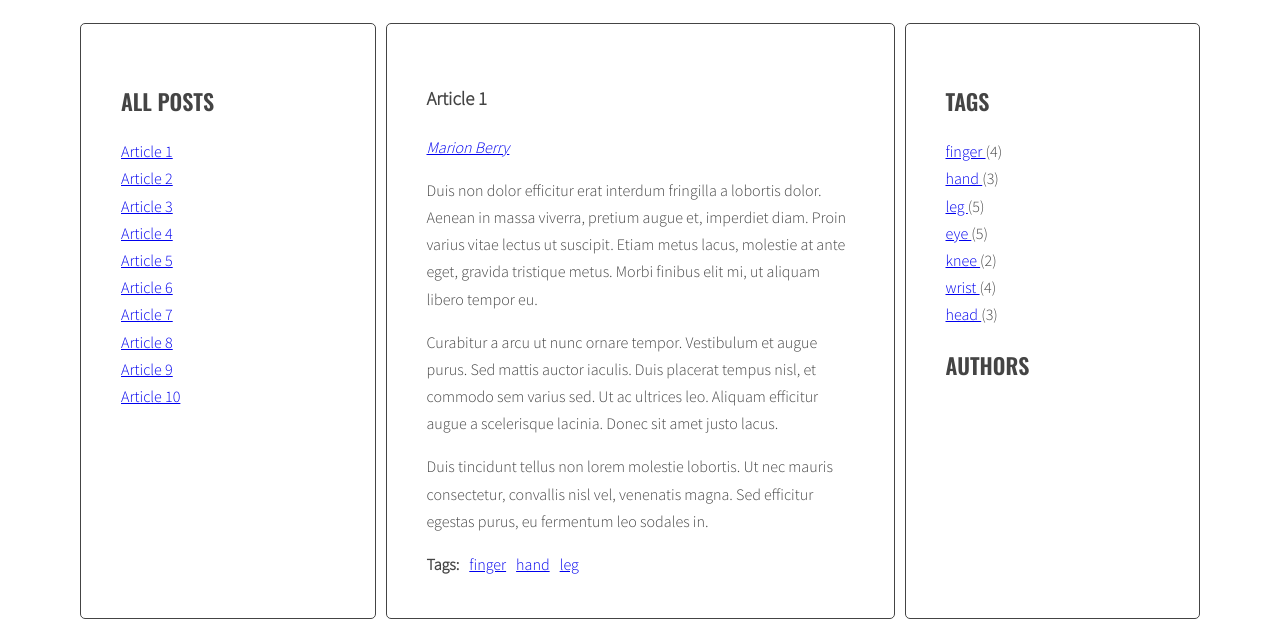
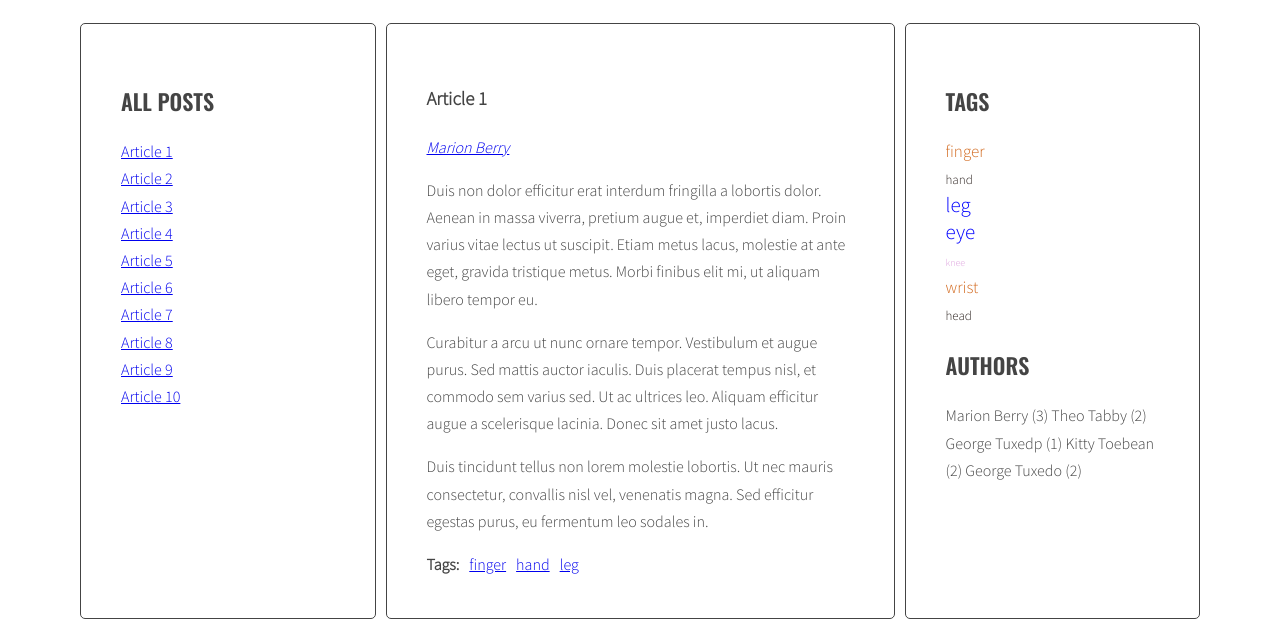
Before and after one commit to Orzechowa/javascript-blog, a website: page index.html in a window 1280 px wide. Shown: the part 220-847 px from the top of the page. Drawn offline with nearby package versions, Linux system fonts and the light colour scheme.

Commit message:
add authors

```diff
--- a/js/script.js
+++ b/js/script.js
@@ -35,18 +35,23 @@ const titleClickHandler = function(event){
   /* add class 'active' to the correct article */
 
   targetArticle.classList.add('active');
+
 };
-
-// Generate title links
 
 const optArticleSelector = '.post',
   optTitleSelector = '.post-title',
   optTitleListSelector = '.titles',
   optArticleTagsSelector = '.post-tags .list',
   optArticleAuthorsSelector = '.post-author',
-  optTagsListSelector = '.tags .list';
+  optTagsListSelector = '.tags.list',
+  optCloudClassCount = '5',
+  optCloudClassPrefix = 'tag-size-',
+  optAuthorsListSelector = '.authors.list';
+
+// Generate title links
 
 function generateTitleLinks(customSelector = ''){
+  console.log (generateTitleLinks);
 
   /* remove contents of titleList */
 
@@ -56,6 +61,7 @@ function generateTitleLinks(customSelector = ''){
   /* find all the articles and save them to variable:  articlesv */
 
   const articles = document.querySelectorAll(optArticleSelector + customSelector);
+  console.log(articles);
 
   let html = '';
 
@@ -79,18 +85,40 @@ function generateTitleLinks(customSelector = ''){
 
     html = html + linkHTML;
   }
+  titleList.innerHTML =html;
 
-  titleList.innerHTML =html;
+  const links = document.querySelectorAll('.titles a');
+
+  for(let link of links){
+    link.addEventListener('click', titleClickHandler);
+  }
 
 }
 
 generateTitleLinks();
 
-const links = document.querySelectorAll('.titles a');
 
-for(let link of links){
-  link.addEventListener('click', titleClickHandler);
+function calculateTagsParams(tags){
+  const params = {max: 0, min: 999999};
+  for(let tag in tags){
+    console.log(tag + 'is used' + tags[tag] + 'times');
+    params.max = Math.max(tags[tag], params.max);
+    params.min = Math.min(tags[tag], params.min);
+  }
+
+  return params;
 }
+
+function calculateTagClass(count, params){
+  const normalizedCount = count - params.min;
+  const normalizedMax = params.max - params.min;
+  const percentage = normalizedCount / normalizedMax;
+  const classNumber = Math.floor( percentage * (optCloudClassCount - 1) + 1 );
+  return optCloudClassPrefix + classNumber;
+}
+
+// Generate Tags
+
 
 function generateTags(){
   /* [NEW] create a new variable allTags with an emoty array */
@@ -130,7 +158,7 @@ function generateTags(){
       /* generate HTML of the link */
 
       const tagLinkHTML = '<li><a href="#tag-' + tag + '"><span> ' + tag + '</span></a></li>';
-
+      console.log(tagLinkHTML);
       /* add generated code to html variable */
 
       html = html + tagLinkHTML;
@@ -151,27 +179,38 @@ function generateTags(){
 
   /* END LOOP: for every article: */
   }
-    /* [NEW] find list of tags in right column */
-    const tagList = document.querySelector('.tags');
+  /* [NEW] find list of tags in right column */
+  const tagList = document.querySelector('.tags');
 
-    /* [NEW] create variable for all links HTML code */
+  const tagsParams = calculateTagsParams(allTags);
+  console.log('tagsParams:', tagsParams);
+
+  /* [NEW] create variable for all links HTML code */
   let allTagsHTML = '';
 
   /* [NEW] START LOOP: for each tag in allTags: */
+
   for(let tag in allTags){
-  const tagLinkHTML = '<li><a href = "#tag- ' + tag + '"> ' + tag + ' </a>(' + allTags[tag] + ')</li>' ;
 
-  /* [NEW] generate code of a link and add it to allTagsHTML */
-  allTagsHTML += tagLinkHTML;
+    const tagLinkHTML = '<li><a class=" ' + calculateTagClass(allTags[tag],tagsParams) + '" href = "#tag- ' + tag + '"> ' + tag + ' </a></li>' ;
+
+    console.log('tagLinkHTML:', tagLinkHTML);
+
+    /* [NEW] generate code of a link and add it to allTagsHTML */
+
+    allTagsHTML += tagLinkHTML;
+
+    /* [NEW] END LOOP: for each tag in allTags: */
   }
-  /* [NEW] END LOOP: for each tag in allTags: */
 
   /*[NEW] add HTML from allTagsHTML to tagList */
+
   tagList.innerHTML = allTagsHTML;
-
 }
 
 generateTags();
+
+// Tag click handler
 
 function tagClickHandler(event){
   /* prevent default action for this event */
@@ -190,6 +229,7 @@ function tagClickHandler(event){
   /* make a new constant "tag" and extract tag from the "href" constant */
 
   const tag = href.replace('#tag-', '');
+  console.log(tag);
 
   /* find all tag links with class active */
 
@@ -200,12 +240,14 @@ function tagClickHandler(event){
   for(let tagLink of tagLinks){
 
     /* remove class active */
+
     tagLink.classList.remove('active');
+
   /* END LOOP: for each active tag link */
   }
   /* find all tag links with "href" attribute equal to the "href" constant */
 
-  const tagLinksHref =document.querySelectorAll('a[href="' + href + '"]');
+  const tagLinksHref = document.querySelectorAll('a[href="' + href + '"]');
 
   /* START LOOP: for each found tag link */
 
@@ -222,6 +264,7 @@ function tagClickHandler(event){
   /* execute function "generateTitleLinks" with article selector as argument */
 
   generateTitleLinks('[data-tags~="' + tag + '"]');
+  console.log(generateTitleLinks);
 }
 
 function addClickListenersToTags(){
@@ -243,7 +286,12 @@ function addClickListenersToTags(){
 }
 addClickListenersToTags();
 
+// Generate authors
+
 function generateAuthors(){
+  /* [NEW] create a new variable allAuthors with an empty array */
+
+  let allAuthors = {};
 
   /* find all articles */
 
@@ -275,6 +323,13 @@ function generateAuthors(){
 
     html = html + authorLinkHTML;
 
+    /* [NEW] check if this link is NOT already in allAuthors */
+    if(!allAuthors[articleAuthors]){
+      /* [NEW] add generated code to allAuthors array */
+      allAuthors[articleAuthors] = 1;
+    } else {
+      allAuthors[articleAuthors]++;
+    }
 
     /* insert HTML of all the links into the authors wrapper */
 
@@ -282,6 +337,21 @@ function generateAuthors(){
 
     /* END LOOP: for every article: */
   }
+  /* [NEW] find list of tags in right column */
+  const authorList = document.querySelector('.authors');
+
+  /* [NEW] create variable for all links HTML code */
+  let allAuthorsHTML = '';
+
+  /* [NEW] START LOOP: for each tag in allAuthors: */
+  for(let articleAuthor in allAuthors){
+  /* [NEW] generate code of a link and add it to allAuthorsHTML */
+    allAuthorsHTML += articleAuthor + ' (' + allAuthors[articleAuthor] + ') ';
+
+  /* [NEW] END LOOP: for each tag in allTags: */
+  }
+  /*[NEW] add HTML from allTagsHTML to tagList */
+  authorList.innerHTML = allAuthorsHTML;
 }
 generateAuthors();
 
@@ -305,6 +375,7 @@ function authorClickHandler(event){
   /* make a new constant "author" and extract author from the "href" constant */
 
   const author = href.replace('#author-', '');
+  console.log(author);
 
   /* find all author links with class active */
 
--- a/sass/style.scss
+++ b/sass/style.scss
@@ -119,3 +119,26 @@ body {
     margin: 0 10px 0 0;
   }
 }
+.tag-size-5 {
+  font-size: 21px;
+  color: blue;
+}
+.tag-size-3 {
+  font-size: 17px;
+  color:chocolate;
+}
+.tag-size-2 {
+  font-size: 13px;
+  color:rgb(44, 35, 32);
+}
+.tag-size-1 {
+  font-size: 10px;
+  color:plum;
+}
+
+.tags li a {
+  margin-right: 15px;
+  text-decoration-line: none;
+  line-height: 20px;
+
+}
```
Also changed, not shown: css/style.css, 1 other file.
